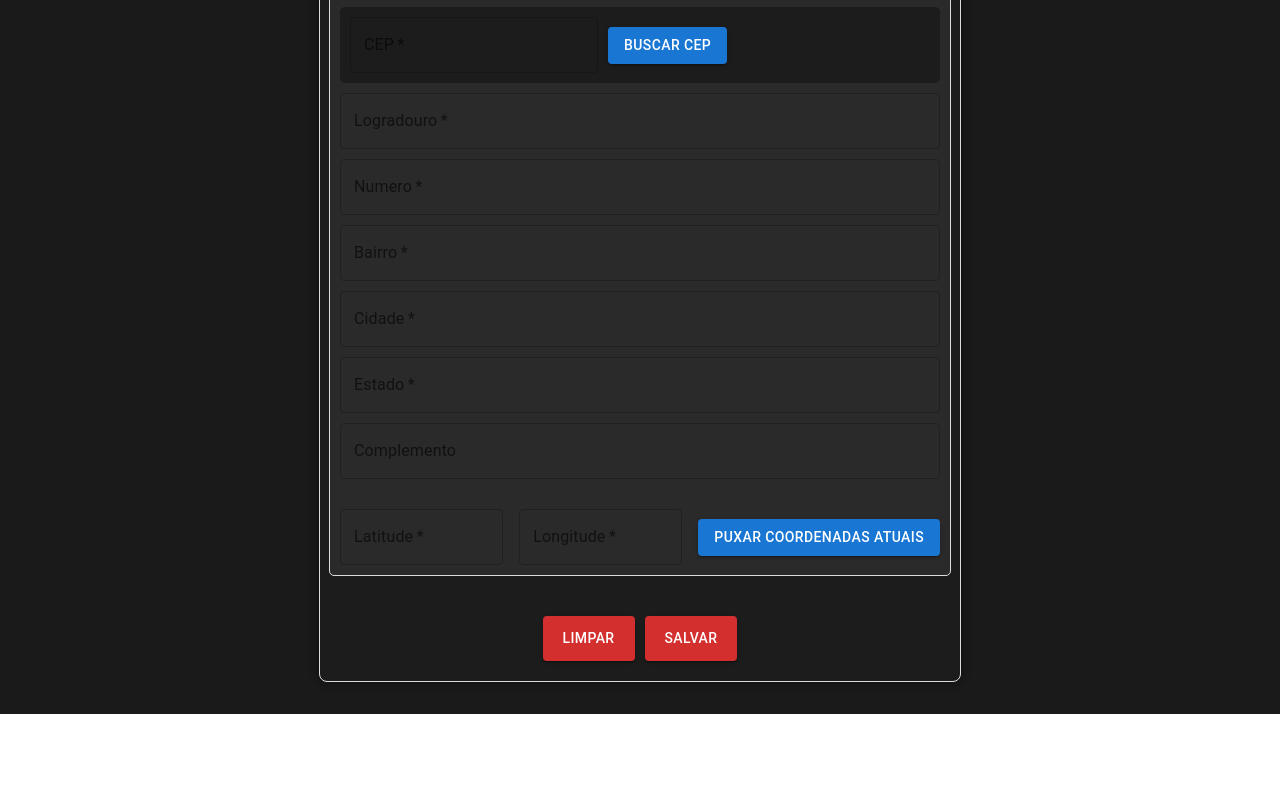
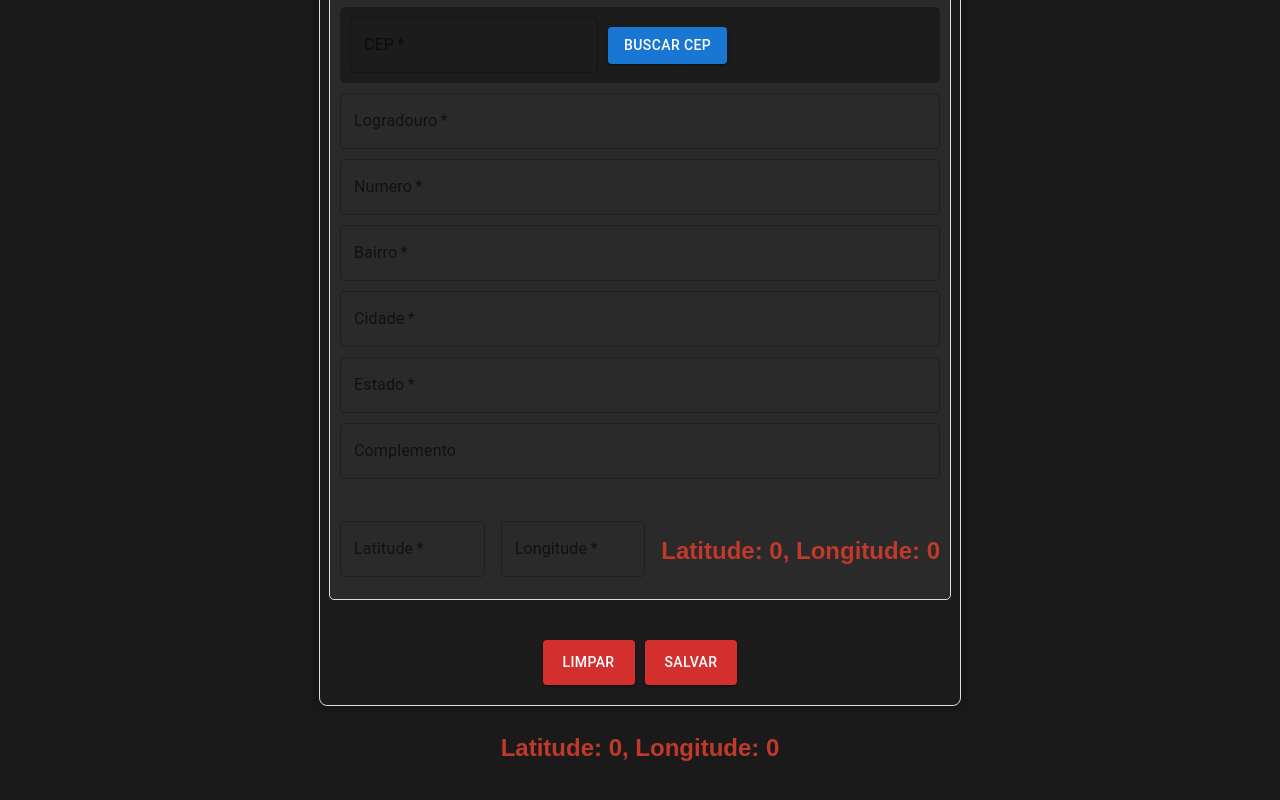
Before and after one commit to Dedecow/projetosSenai, a React (Vite) app: page /cadastrar-farmacias in a window 1280 px wide. Shown: the part 661-1461 px from the top of the page. Before the commit the page ends 1375 px from the top, so only its background shows below. Built offline with nearby package versions, Linux system fonts and the light colour scheme; no server answers.

Commit message:
mostrado-latitude-longitude-atual

```diff
--- a/src/components/CadastroDeFarmacia/index.jsx
+++ b/src/components/CadastroDeFarmacia/index.jsx
@@ -94,8 +94,9 @@ function CadastroDeFarmacia (){
             <div className="latitude-longitude-container">
             <TextField label="Latitude" required variant="outlined" name="latitude" value={farmacias.latitude} onChange={handleChange} />
             <TextField label="Longitude" required variant="outlined" name="longitude" value={farmacias.longitude} onChange={handleChange} />
-            <Button className="current-location-button" variant="contained" onClick={PuxarCoordenadas}>Puxar Coordenadas Atuais</Button>
+            <PuxarCoordenadas />
             </div>
+
 
             </div>
             <div className="button-container">
--- a/src/components/Maps/PuxarCoordenadas.jsx
+++ b/src/components/Maps/PuxarCoordenadas.jsx
@@ -1,3 +1,5 @@
+import { useEffect, useState } from "react";
+
 function PuxarCoordenadas () {
     const [userLocation, setUserLocation] = useState({ lat: 0, lng: 0 });
 
@@ -14,16 +16,15 @@ function PuxarCoordenadas () {
               }
             );
           } else {
-            console.error('Tentativa de pegar as coordenadas.');
+            console.error('Não foi possível obter as coordenadas.');
           }
         };
-        console.log("Coordenadas",getUserLocation);
         getUserLocation();
-      }, []);
+    }, []);
 
-    return(
-            <p> Puxando coordenadas </p>
+    return (
+        <p>Latitude: {userLocation.lat}, Longitude: {userLocation.lng}</p>
     );
 }
 
-export {PuxarCoordenadas}
+export { PuxarCoordenadas };
--- a/src/pages/cadastroDeFarmacias/index.jsx
+++ b/src/pages/cadastroDeFarmacias/index.jsx
@@ -1,5 +1,6 @@
 import { CadastroDeFarmacia } from "../../components/CadastroDeFarmacia";
 import { NavBar } from "../../components/Header";
+import { PuxarCoordenadas } from "../../components/Maps/PuxarCoordenadas";
 
 
 function CadastroFarmaciaPage (){
@@ -8,6 +9,7 @@ function CadastroFarmaciaPage (){
         <div>
         <NavBar/>
         <CadastroDeFarmacia/>
+        <PuxarCoordenadas/>
         </div>
 
     )
```
